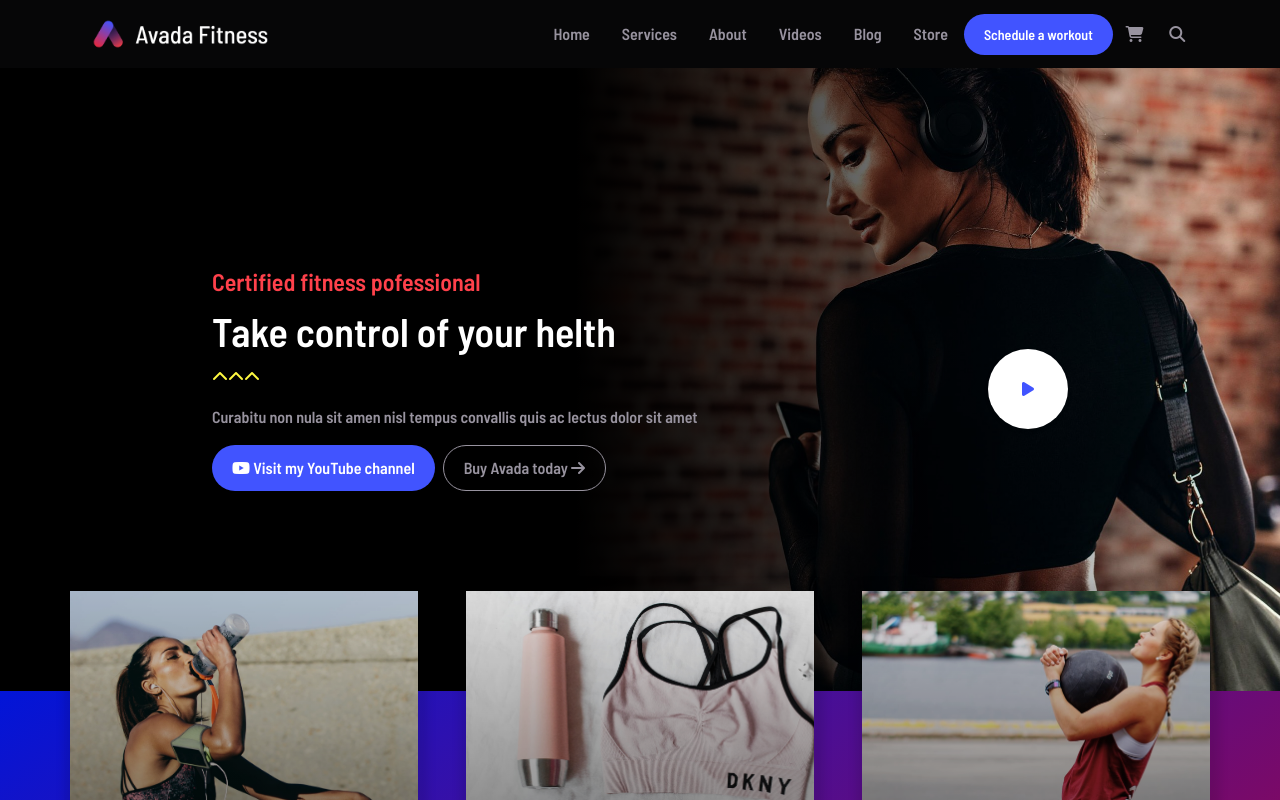
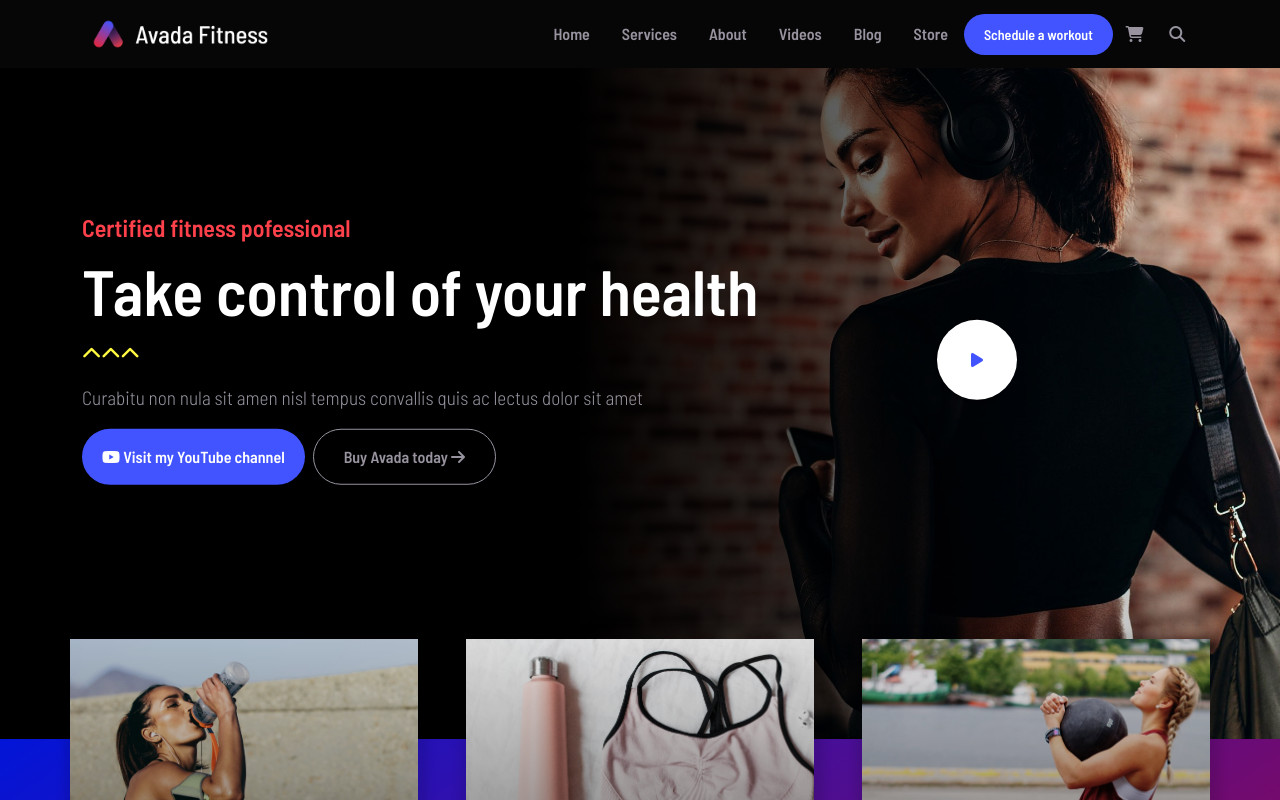
Before and after one commit to emilianogastaldo/proj-html-vuejs, a Vue app: page / in a window 1280 px wide. Shown: the top 800 px of the page. Built offline with nearby package versions, Linux system fonts and the light colour scheme.

Commit message:
fixed jumbotron

```diff
--- a/src/components/header/Jumbotron.vue
+++ b/src/components/header/Jumbotron.vue
@@ -11,12 +11,13 @@ export default {
     <!-- Jumbotron -->
 
     <div class="jumbotron">
-        <div class="container d-flex justify-content-between align-items-center">
-            <div class="content fade-in-down">
+        <div class="container ">
+            <div class="row justify-content-between align-items-center">
+                <div class="col-9 content fade-in-down">
                     <h3>Certified fitness pofessional</h3>
-                <h1>Take control of your helth</h1>
+                    <h1>Take control of your health</h1>
                     <p>
-                    <i v-for="n in 3" class="fa-solid fa-chevron-up color-yellow"></i>
+                        <i v-for="n in 3" class="fas fa-chevron-up color-yellow"></i>
                     </p>
                     <p>Curabitu non nula sit amen nisl tempus convallis quis ac lectus dolor sit amet</p>
                     <div class="buttons-container">
@@ -24,10 +25,11 @@ export default {
                         <button class="btn">Buy Avada today <i class="fa-solid fa-arrow-right"></i></button>
                     </div>
                 </div>
-            <div>
+                <div class="col">
                     <button class="play-btn fade-in-down">
                         <i class="fa-solid fa-play"></i>
                     </button>
+                </div>
             </div>
         </div>
     </div>
@@ -44,7 +46,7 @@ export default {
     background-position: top;
     color: white;
     text-align: center;
-    padding: 200px;
+    padding: 200px 0;
 }
 
 .content {
@@ -62,14 +64,14 @@ h3 {
 }
 
 h1 {
-    font-size: 2.5em;
+    font-size: 4rem;
     margin-top: 10px;
     font-weight: 600;
 }
 
 p {
-    font-weight: 600;
-    font-size: 1em;
+
+    font-size: 1.2rem;
     margin-top: 10px;
     color: #98939F;
 }
@@ -86,10 +88,16 @@ p {
     color: #98939F;
     border-radius: 2rem;
     border: 1px solid #98939F;
-    padding: 10px 20px;
+    padding: 15px 30px;
     display: inline-block;
     font-size: 16px;
     cursor: pointer;
+}
+
+.btn:hover {
+    color: black;
+    background-color: white;
+
 }
 
 .btn-blue {
@@ -102,6 +110,10 @@ p {
     display: inline-block;
     font-size: 16px;
     cursor: pointer;
+}
+
+.btn-blue:hover {
+    background-color: #FF414B;
 }
 
 .play-btn {
@@ -117,14 +129,18 @@ p {
     box-shadow: 0 2px 4px rgba(0, 0, 0, 0.1);
     cursor: pointer;
 
-    transform: translate(-180px, -10px);
+}
+
+.row {
+    transform: translate(0, -20%);
+
 }
 
 .play-btn i {
     color: #4154FF;
 }
 
-.play-btn i:hover {
+.play-btn:hover i {
     color: #FF414B;
 }
 
```
Lines whose indentation alone changed are shown as unchanged.
